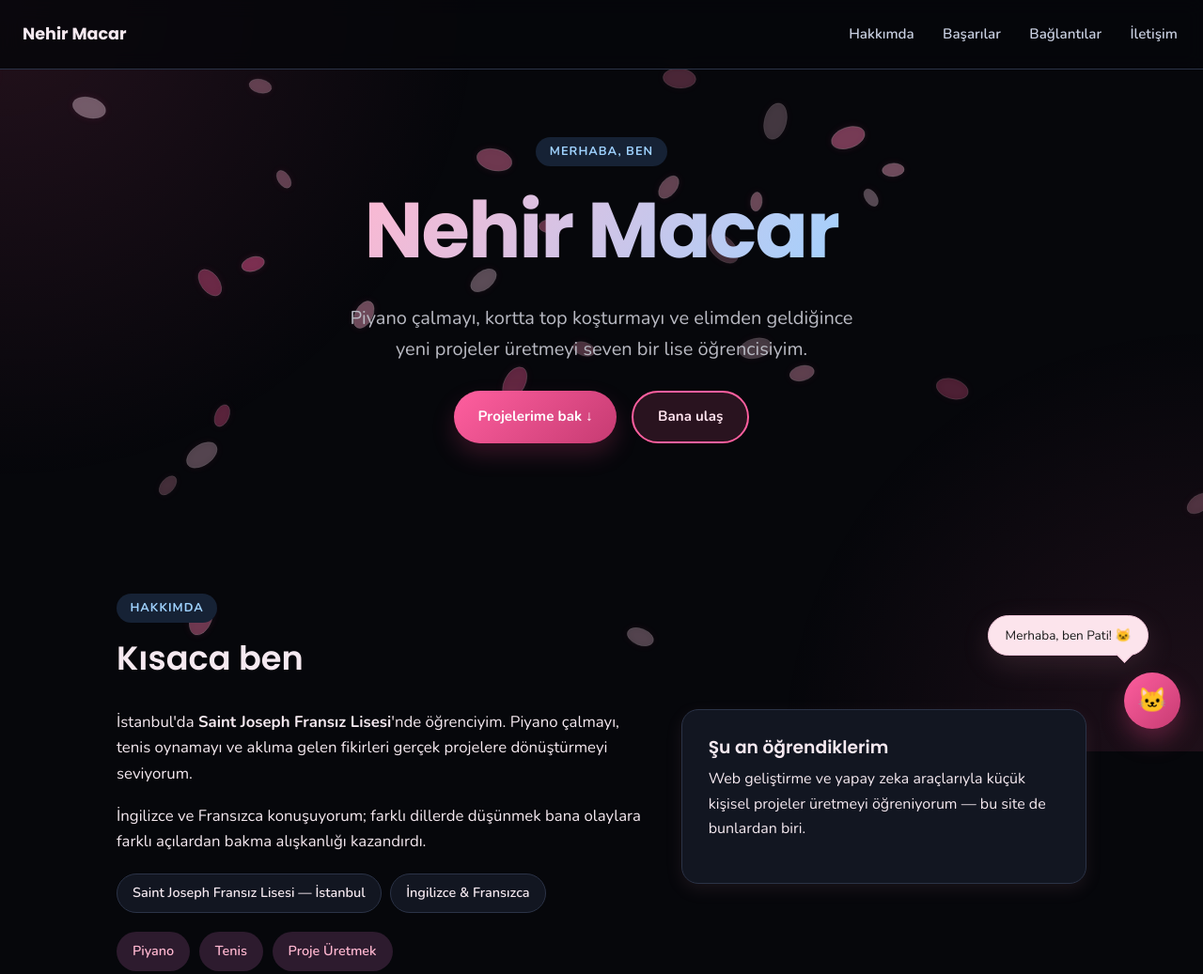
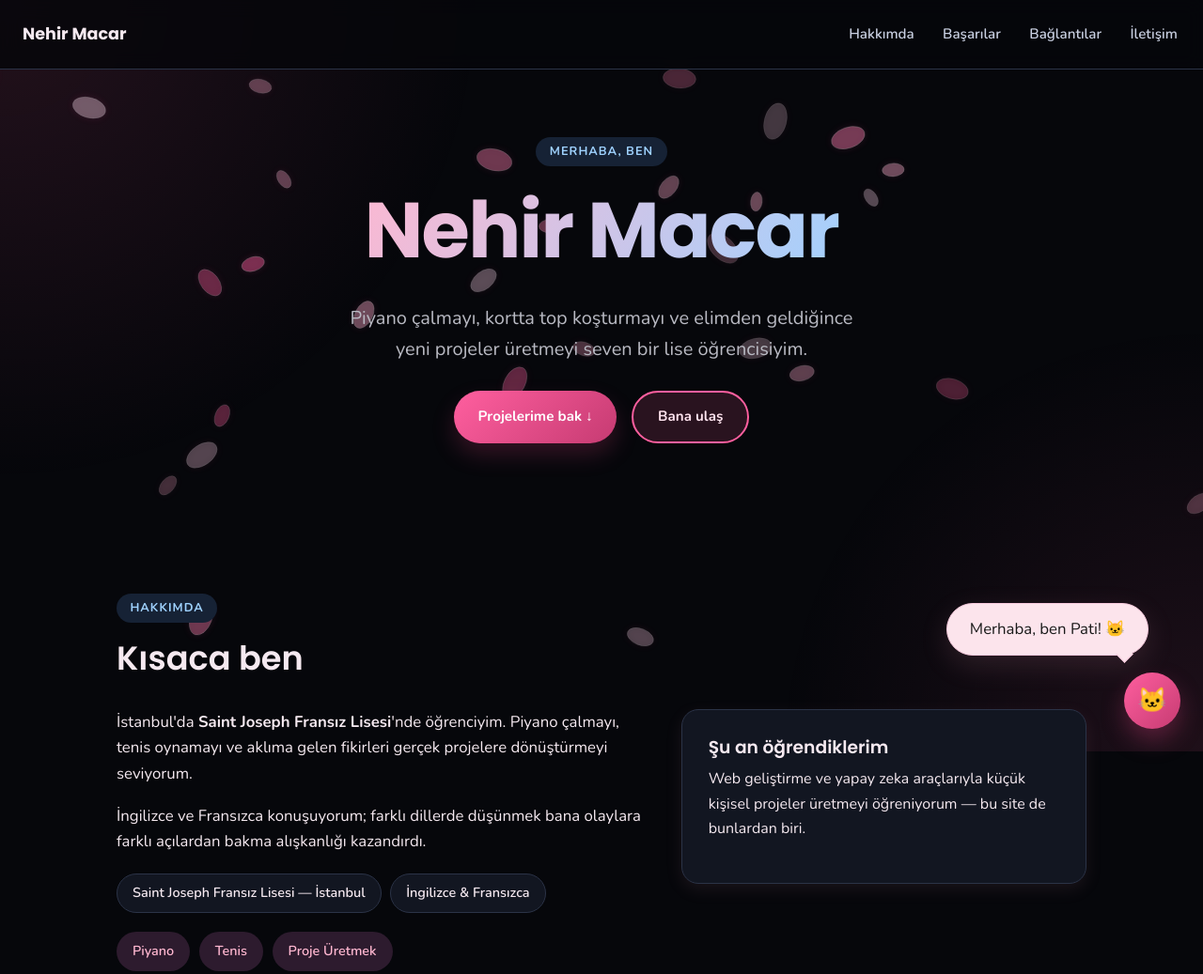
Before and after one commit to nehirmacar/nehir-macar-portfolyo, a website: page index.html in a window 1280 px wide. Shown: the top 1037 px of the page at 94% size. Drawn offline with nearby package versions, Linux system fonts and the light colour scheme.

Commit message:
Pati karşılama balonunu büyüt (font-size ve padding artırıldı)

```diff
--- a/css/style.css
+++ b/css/style.css
@@ -853,14 +853,14 @@ body::before {
   bottom: 78px;
   width: max-content;
   white-space: nowrap;
-  padding: 0.7rem 1.1rem;
+  padding: 0.95rem 1.5rem;
   background: #fce4ec;
   border: 1px solid #f6c9dc;
   border-radius: var(--radius-lg);
   box-shadow: var(--shadow-soft);
   color: #1a1a1a;
   font-family: var(--font-body);
-  font-size: 0.85rem;
+  font-size: 1.05rem;
   line-height: 1.4;
   opacity: 0;
   transform: translateY(8px) scale(0.96);
--- a/index.html
+++ b/index.html
@@ -9,7 +9,7 @@
   <link rel="preconnect" href="https://fonts.googleapis.com" />
   <link rel="preconnect" href="https://fonts.gstatic.com" crossorigin />
   <link href="https://fonts.googleapis.com/css2?family=Poppins:wght@500;600;700&family=Nunito:wght@400;600;700&display=swap" rel="stylesheet" />
-  <link rel="stylesheet" href="css/style.css?v=20260806e" />
+  <link rel="stylesheet" href="css/style.css?v=20260806f" />
 </head>
 <body>
   <!-- Doğa animasyonu: arka planda süzülen sakura yaprakları (js/main.js tarafından çizilir) -->
```
